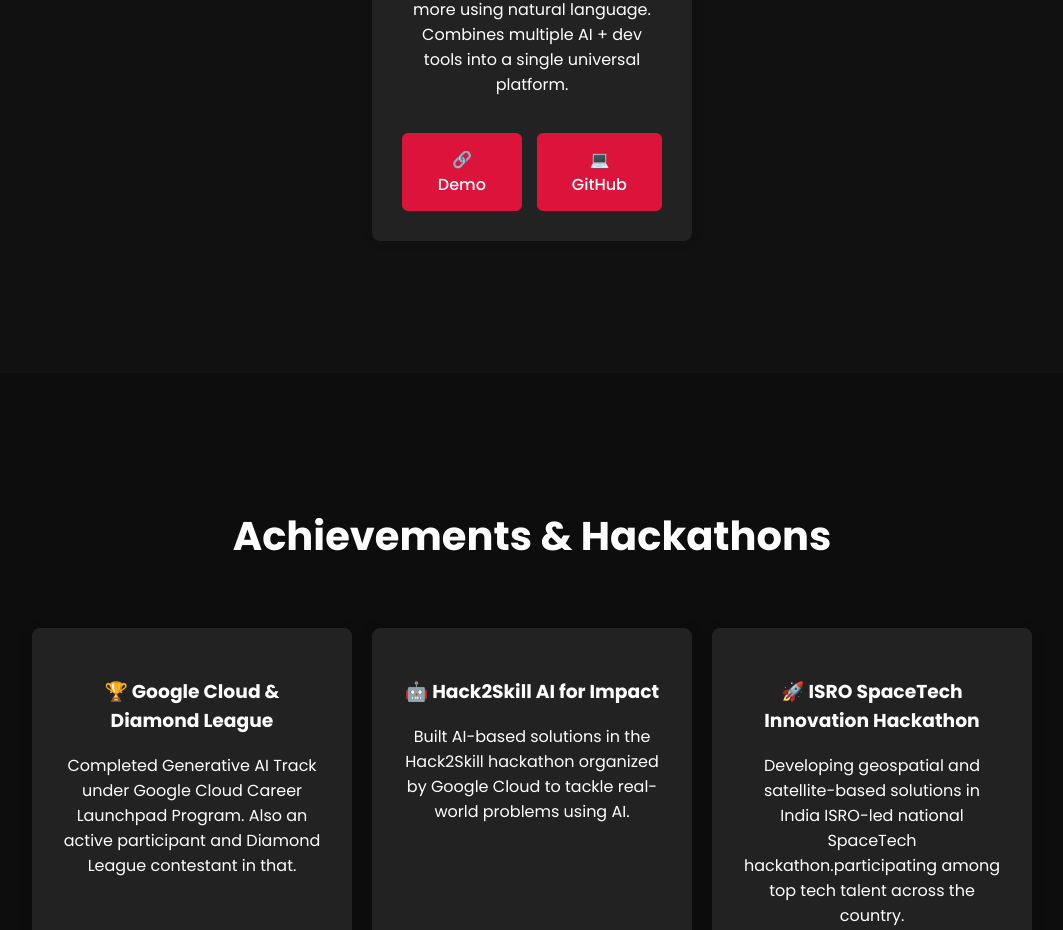
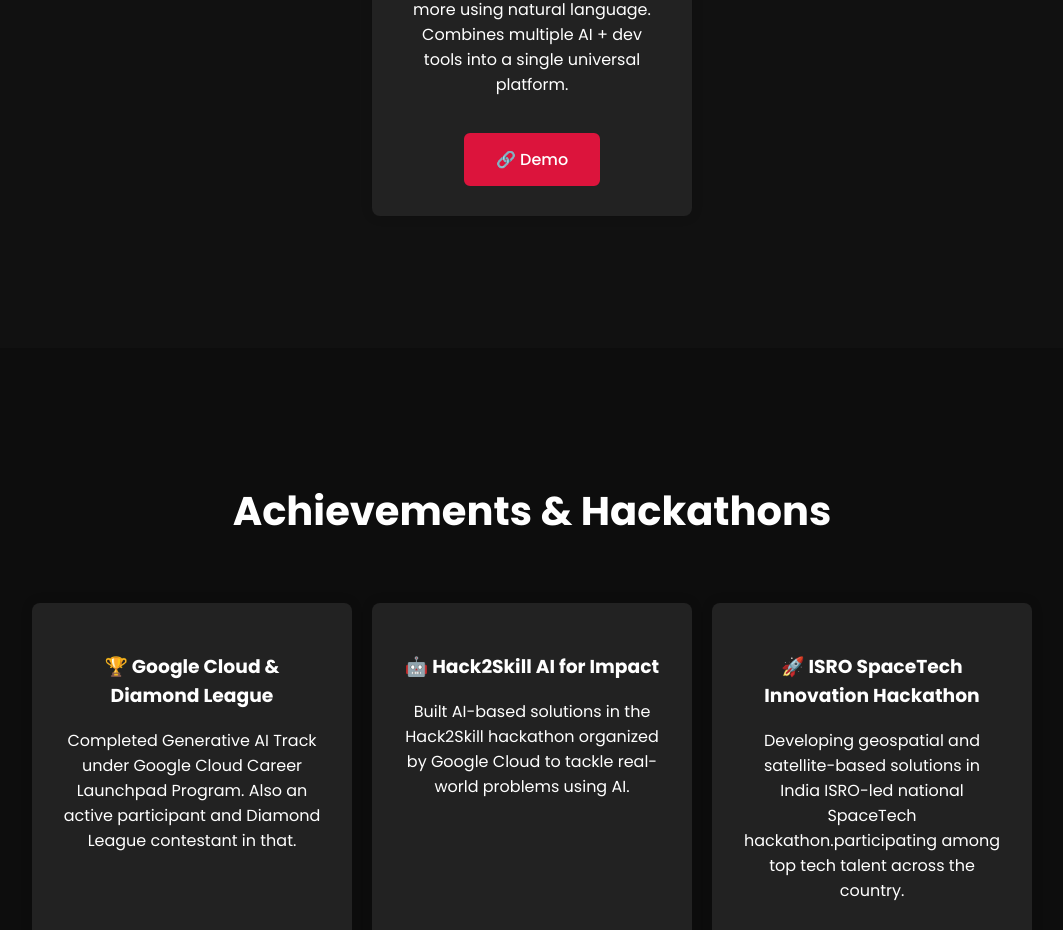
Before and after one commit to Neel-2606/neel-portfolio, a Next.js app: page / in a window 1280 px wide. Shown: the part 1817-2747 px from the top of the page, without its empty margins (108-1171 px from the left). Built offline with nearby package versions, Linux system fonts and the light colour scheme.

Commit message:
Updated hero section + navbar

```diff
--- a/components/Sections.tsx
+++ b/components/Sections.tsx
@@ -29,26 +29,12 @@
         multiple AI + dev tools into a single universal platform.
       </p>
       <div className={styles.cardButtons}>
-        <a
-          href="https://mind-forge-five.vercel.app/"
-          className={styles.btn}
-          target="_blank"
-          rel="noopener noreferrer"
-        >
-          🔗 Demo
-        </a>
-        <a
-          href="https://github.com/Neel-2606/MindForge"
-          className={styles.btn}
-          target="_blank"
-          rel="noopener noreferrer"
-        >
-          💻 GitHub
-        </a>
+        <a href="https://mind-forge-five.vercel.app/" target="_blank" rel="noopener noreferrer" className={styles.btn}>🔗 Demo</a>
       </div>
     </div>
   </div>
 </section>
+
 
 
 {/* ACHIEVEMENTS */}
```
